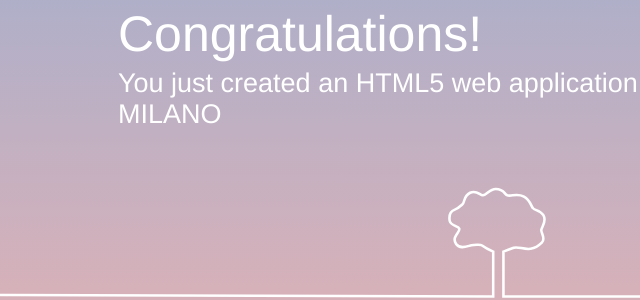
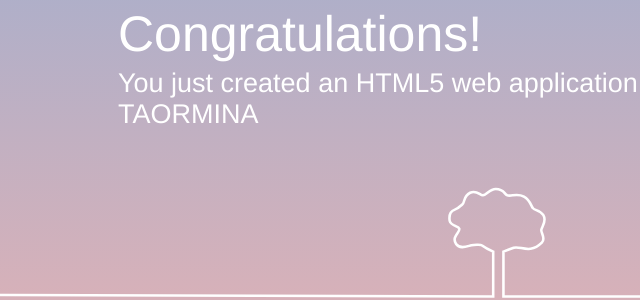
Before and after one commit to beppe2k/gfbwi-testhtml, a plain HTML site: page webpage/index.html in a window 1280 px wide. Shown: the part 348-648 px from the top of the page, 422-1062 px from the left. Drawn offline with Linux system fonts and the light colour scheme.

Commit message:
Update index.html

```diff
--- a/webpage/index.html
+++ b/webpage/index.html
@@ -59,7 +59,7 @@
             <a class="twitter-link" href="http://twitter.com/home/?status=I%20created%20a%20project%20with%20AWS%20CodeStar!%20%23AWS%20%23AWSCodeStar%20https%3A%2F%2Faws.amazon.com%2Fcodestar"><img src="img/tweet.svg" /></a>
             <div class="text">
                 <h1>Congratulations!</h1>
-                <h2>You just created an HTML5 web application - CIAO MILANO</h2>
+                <h2>You just created an HTML5 web application - CIAO TAORMINA</h2>
             </div>
         </div>
     </div>
```
